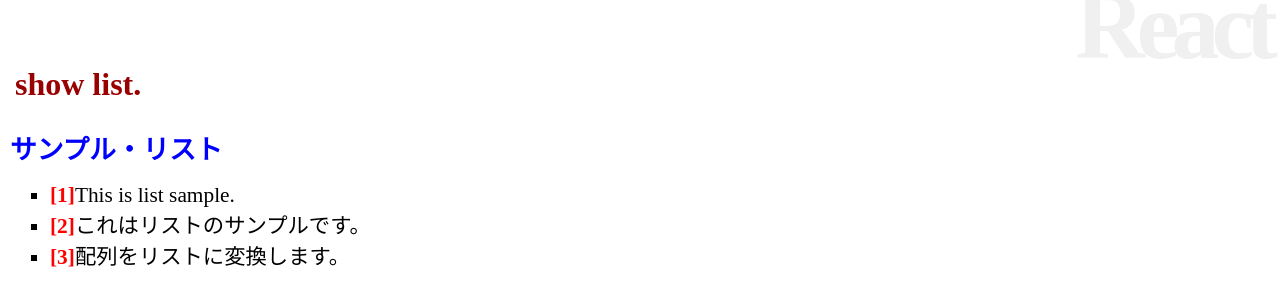
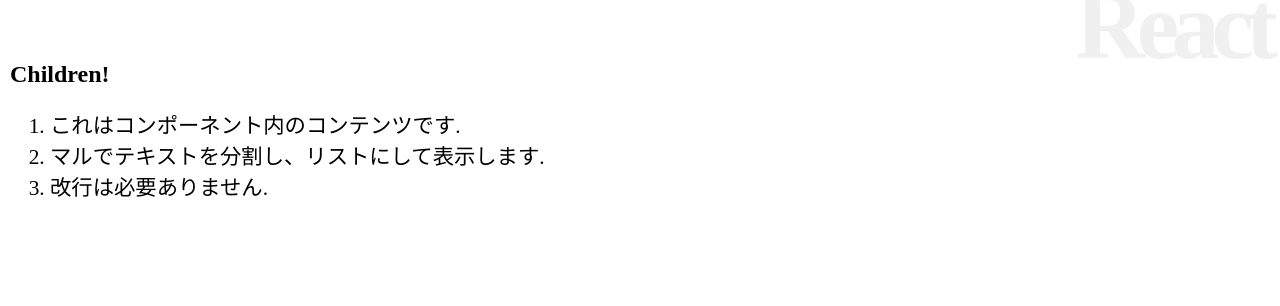
Before and after one commit to takuyaw-w/react_practice, a React (Create React App) app: page / in a window 1280 px wide. Shown: the top 306 px of the page. Built offline with nearby package versions, Linux system fonts and the light colour scheme.

Commit message:
list3-25

```diff
--- a/src/App.js
+++ b/src/App.js
@@ -2,14 +2,10 @@
 import './App.css';
 
 class App extends Component {
-  data = [
-    "This is list sample.",
-    "これはリストのサンプルです。",
-    "配列をリストに変換します。"
-  ];
+  input = '';
 
   msgStyle = {
-    fontSize: "24pt",
+    fontSize: "20pt",
     color: "#900",
     margin: "20px 0px",
     padding: "5px",
@@ -18,63 +14,59 @@
   constructor(props) {
     super(props);
     this.state = {
-      list: this.data
-    }
+      message: 'type your name:'
+    };
+    this.doChange = this.doChange.bind(this);
+    this.doSubmit = this.doSubmit.bind(this);
+  }
+
+  doChange(event) {
+    this.input = event.target.value;
+  }
+
+  doSubmit(event) {
+    this.setState({
+      message: `Hello, ${this.input} !!`
+    });
+    event.preventDefault();
   }
 
   render() {
     return <div>
       <h1>React</h1>
-      <h2 style={this.msgStyle}>show list.</h2>
-      <List title="サンプル・リスト" data={this.data}></List>
+      <Message title="Children!">
+        これはコンポーネント内のコンテンツです。
+        マルでテキストを分割し、リストにして表示します。
+        改行は必要ありません。
+      </Message>
     </div>
   }
 }
 
-class List extends Component {
-  number = 1;
-
-  title = {
-    fontSize: "20pt",
-    fontWeight: "bold",
-    color: "blue"
-  }
-
-  render() {
-    let data = this.props.data;
-    return (
-      <div>
-        <p style={this.title}>{this.props.title}</p>
-        <ul>
-          {data.map((item) =>
-            <Item number={this.number++} value={item} key={this.number} />
-          )}
-        </ul>
-      </div>
-    )
-  }
-}
-
-class Item extends Component {
+class Message extends Component {
   li = {
-    listStyleType: "square",
     fontSize: "16pt",
     color: "#06",
     margin: "0px",
     padding: "0px"
   }
-  num = {
-    fontWeight: "bold",
-    color: "red"
-  }
 
   render() {
-    return (
-      <li style={this.li}>
-        <span style={this.num}>[{this.props.number}]</span>
-         {this.props.value}
-      </li>
-    )
+    let content = this.props.children;
+    let arr = content.split("。");
+    let arr2 = [];
+    for(let i = 0; i < arr.length; i++) {
+      if(arr[i].trim() !== "") {
+        arr2.push(arr[i]);
+      }
+    }
+    let list = arr2.map((value, key) =>
+      <li style={this.li} key={key}>{value}.</li>
+    );
+    return <div>
+      <h2>{this.props.title}</h2>
+      <ol>{list}</ol>
+    </div>
   }
 }
 
```
